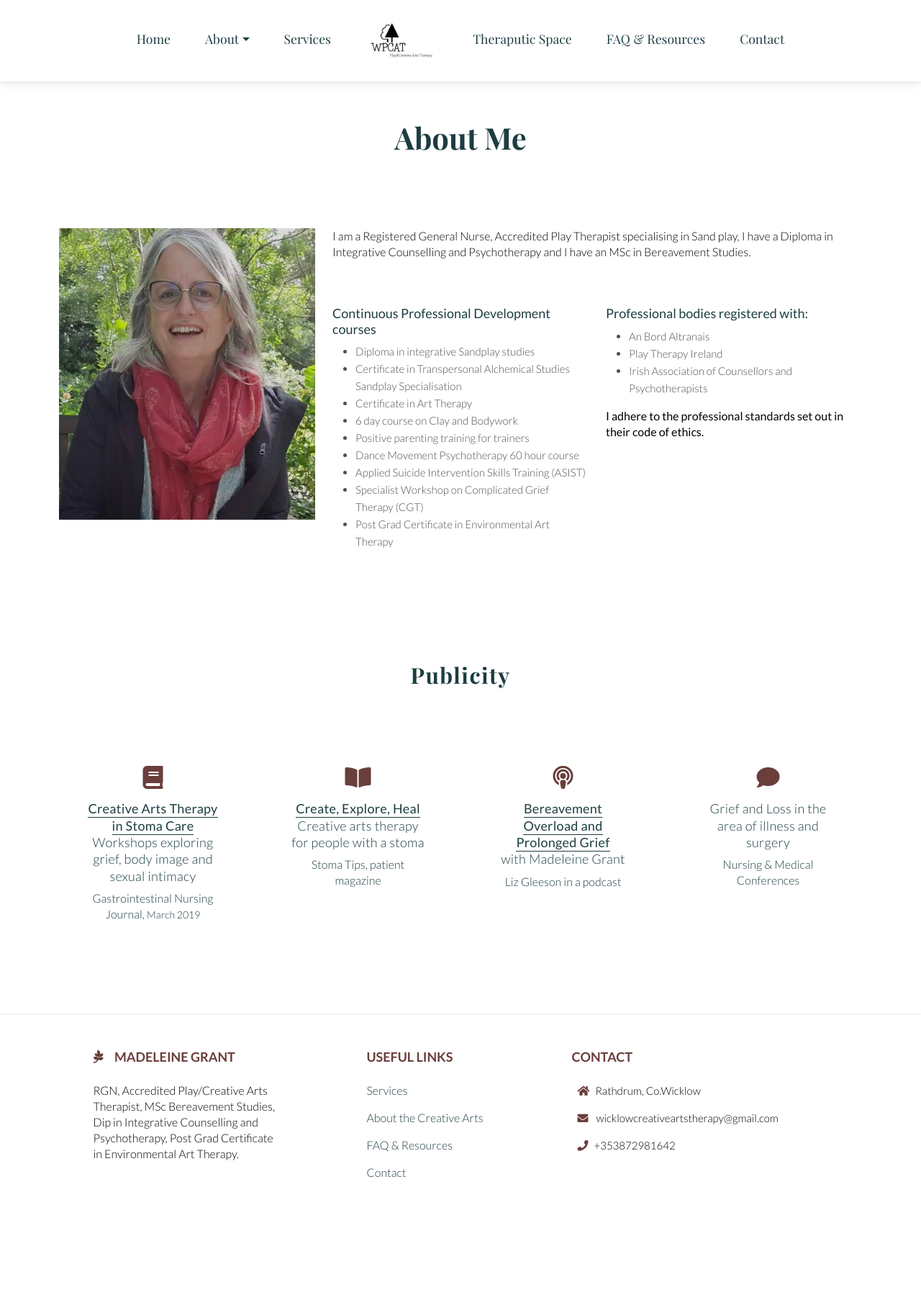
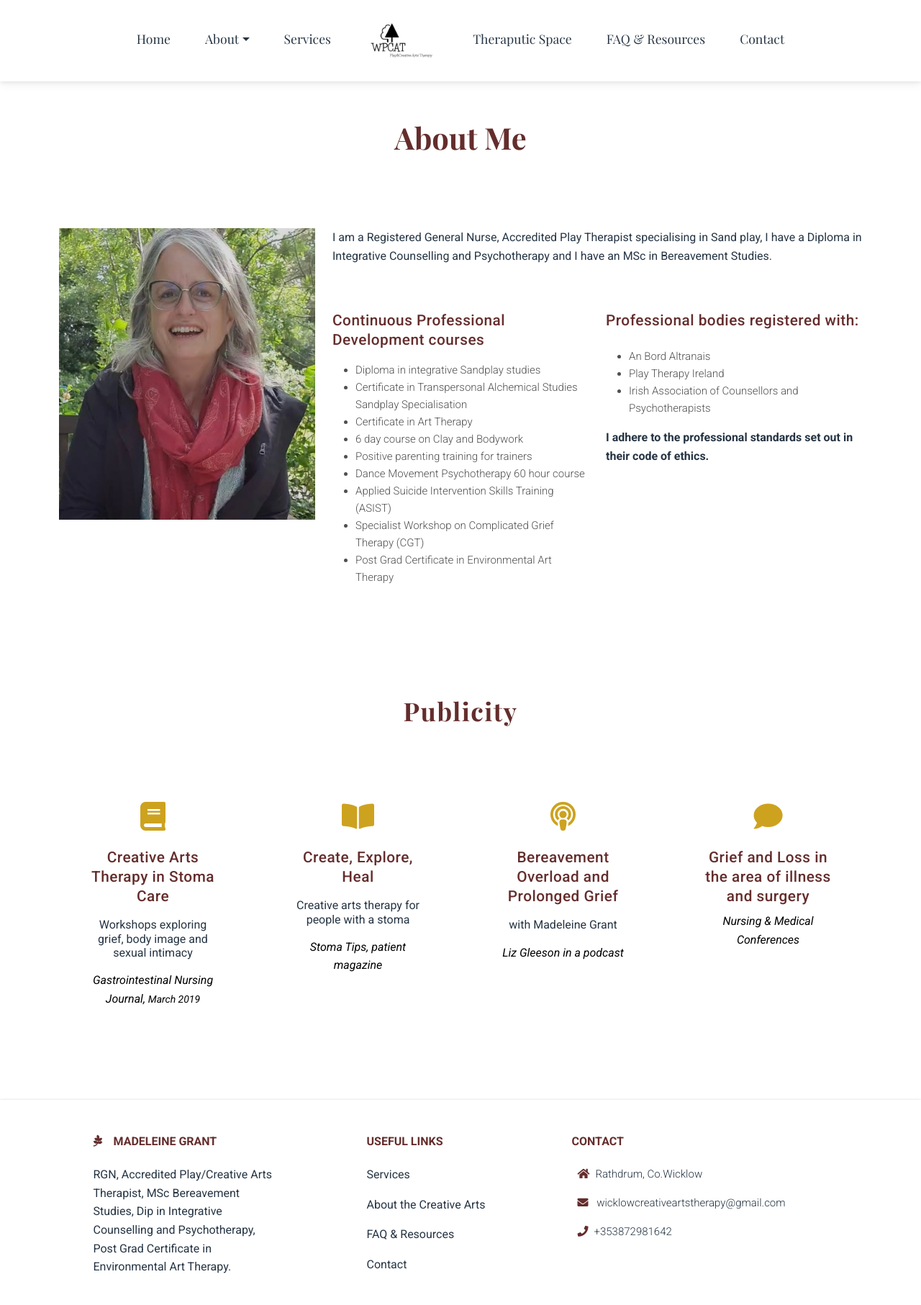
Before and after one commit to ClaireLally8/WicklowPCAT, a Flask app: page /about-me in a window 1280 px wide. Shown: the whole page at 72% size. Before the commit the page ends 1636 px from the top, so only its background shows below. Run offline with Flask 2, Linux system fonts and the light colour scheme; some libraries are stand-ins or nearby versions.

Commit message:
Fixed colours

```diff
--- /dev/null
+++ b/app/static/css/navbar_footer.css
@@ -0,0 +1,37 @@
+.navbar {
+	background-color: white;
+	font-family: 'Playfair Display';
+}
+.nav-link, .dropdown-item {
+	font-size:1.1rem;
+	color: var(--navy);
+}
+.nav-link:focus, .nav-link:hover, .nav-tabs .nav-link.active {
+	color:var(--red);
+}
+.nav-tabs .nav-link.active {
+	border-color:var(--red);
+}
+.nav-text {
+	padding-top:1rem;
+}
+.footer-heading{
+	color:var(--red);
+	font-family:Roboto;
+	font-weight:700;
+}
+.footer-icon {
+	color:var(--red);
+}
+.footer-text{
+	font-family:Roboto;
+	font-weight:300;
+	font-size:15px;
+}
+.footer-link {
+	color:var(--navy);
+}
+.footer-link:hover{
+	color:var(--red);
+	text-decoration: underline;
+}
--- a/app/static/css/styles.css
+++ b/app/static/css/styles.css
@@ -1,11 +1,10 @@
-@import url('https://fonts.googleapis.com/css2?family=Lato:ital,wght@0,100;0,300;0,400;0,700;0,900;1,100;1,300;1,400;1,700;1,900&family=Playfair+Display:wght@400;500;600;700;800&display=swap');
+@import url('https://fonts.googleapis.com/css2?family=Playfair+Display:wght@400;500;600;700;800&family=Roboto:ital,wght@0,100;0,300;0,400;0,500;0,700;0,900;1,400&display=swap');
 
 :root {
-	--p-darkpurple: #c3613f;
-	--p-navy: #1C3D41;
-	--s-gold: #cf9c20;
-	--s-gray:#6c8893;
-	--s-purple: #693E3B;
+	--navy: #253443;
+	--red:#642d2c;
+	--gold: #CDA21F;
+	--grey: #37475F;
 }
 * {
 	box-sizing: border-box;
@@ -36,111 +35,68 @@ h1 {
 	font-weight: 700;
 	line-height: 60px;
 	font-family:'Playfair Display';
-	color:var(--p-navy);
+	color:var(--red);
 }
 h2 {
-	font-size: 1.9em;
-	font-style: normal;
+	font-size: 2.2em;
 	font-weight: 700;
 	letter-spacing: 1.5px;
 	line-height: 60px;
 	font-family:'Playfair Display';
-	color:var(--p-navy);
+	color:var(--red);
 }
 h3 {
 	font-family:'Playfair Display';
-	font-size:24px;
-	font-weight:600;
-	color:var(--s-purple);
+	font-size:1.7rem;
+	font-weight:700;
+	color:var(--red);
 	letter-spacing: 1px;
 	padding-bottom:0.8em;
 	padding-top:0.8em;
 }
 h4 {
-	font-family:'Lato';
+	font-family:'Roboto';
 	font-weight:500;
-	font-size:18px;
-	color:var(--p-navy);
+	font-size:1.5rem;
+	color:var(--red);
 }
 h5{
-	font-family:'Lato';
-	font-weight:300;
-	color:var(--p-navy);
+	font-family:'Roboto';
+	font-weight:500;
+	color:var(--red);
 	line-height: 1.3;
-	letter-spacing: 0.3px;
-	font-size:18px;
+	letter-spacing: 0.5px;
+	font-size:1.3rem;
 }
 h5 a {
-	color:var(--p-navy);
-}
-h5 a strong {
-	border-bottom: 1px solid var(--p-navy);
-     padding-bottom: 1px;
+	color:var(--red);
 }
 h5 a:hover{
-	color:var(--p-darkpurple)!important;
-	border-bottom: 1px solid var(--p-darkpurple);
+	color:var(--grey)!important;
+	text-decoration: underline;
 }
 h6 {
-	font-size:18px;
-	color: black;
-	font-family:Lato;
-	font-weight:300;
+	font-size:1rem;
+	color: var(--navy);
+	font-family:Roboto;
+	font-weight:400;
 }
 p {
-	font-family: Lato, sans-serif;
+	font-family: Roboto;
 	font-size: 1em;
-	font-weight: 300;
-	line-height: 22px;
-	color:black;
+	font-weight: 400;
+	color:var(--navy);
 }
 span {
 	font-weight:bold;
 	font-style: normal;
-	color:var(--s-purple);
+	color:var(--red);
 }
 label {
-	font-family: Lato;
+	font-family: Roboto;
 	font-size:1rem;
-	color:var(--p-navy);
+	color:var(--navy);
 	font-weight:300;
-}
-.footer-heading{
-	color:var(--s-purple);
-	font-family:lato;
-	font-weight:700;
-}
-.footer-icon {
-	color:var(--s-purple);
-}
-.footer-text{
-	font-family:Lato;
-	font-weight:300;
-	font-size:15px;
-}
-.footer-link {
-	color:var(--p-navy);
-}
-.footer-link:hover{
-	color:var(--s-purple);
-	text-decoration: underline;
-}
-.navbar {
-	background-color: white;
-	font-family: 'Playfair Display';
-}
-.nav-link, .dropdown-item {
-	font-size:1.1rem;
-	color: var(--p-navy);
-}
-.nav-link:focus, .nav-link:hover, .nav-tabs .nav-link.active {
-	color:var(--s-purple);
-}
-.nav-tabs .nav-link.active {
-	border-color:var(--s-purple);
-}
-.nav-text {
-	padding-top:1rem;
 }
 
 .overlay-text {
@@ -148,30 +104,25 @@ label {
 	text-shadow: 20px 20px 10px #000000;
 }
 .sub-heading {
-	font-family: Lato, sans-serif;
+	font-family: Roboto;
 	font-size: 24px;
-	font-style: normal;
 	font-weight: 300;
-	letter-spacing: normal;
+	letter-spacing: 1px;
 	line-height: 30px;
-	text-transform: none;
-	color:var(--s-purple);
+	color:var(--s-darkred);
 }
 .about-list-item {
-	font-family:Lato;
+	font-family:Roboto;
 	font-weight:300;
 	font-size:15px;
 }
 .publicity-icons {
-	font-size:2rem;
-	color:var(--s-purple);
+	font-size:2.5rem;
+	color:var(--gold);
 }
 .publicity-par {
-	color: var(--p-navy);
-	font-size:16px;
-}
-.quote {
-	font-style:italic;
+	color: black;
+	font-size:1rem;
 }
 .hero-image {
 	background: url(../images/hero_image.png) no-repeat center center!important;
@@ -202,11 +153,15 @@ label {
 	max-width:auto;
 }
 .btn {
-    background-color:var(--s-gold);
 	color:white;
+	background-color:var(--grey);
 	font-size:12px;
 	font-weight:400;
-	font-family:Lato;
+	font-family:Roboto;
+}
+.btn:hover {
+	color:white;
+	background-color:var(--red)
 }
 .carousel-control-next-icon, .carousel-control-prev-icon {
 	color:white;
--- a/app/templates/about_me.html
+++ b/app/templates/about_me.html
@@ -12,7 +12,7 @@
             </div>
             <div class="row my-5">
                 <div class="col-md-6 py-3">
-                    <h4>Continuous Professional Development courses</h4>
+                    <h5 class="mb-3">Continuous Professional Development courses</h5>
                     <ul class="about-list">
                         <li class="about-list-item">Diploma in integrative Sandplay studies</li>
                         <li class="about-list-item">Certificate in Transpersonal Alchemical Studies Sandplay Specialisation</li>
@@ -25,7 +25,7 @@
                         <li class="about-list-item">Post Grad Certificate in Environmental Art Therapy</li>
                     </ul>
                 </div>
-                <div class="col-md-6 py-3"><h4>Professional bodies registered with: </h4>
+                <div class="col-md-6 py-3"><h5 class="mb-4">Professional bodies registered with: </h5>
                     <ul class="about-list">
                         <li class="about-list-item">An Bord Altranais</li>
                         <li class="about-list-item">Play Therapy Ireland</li>
@@ -41,24 +41,27 @@
         <h2 class = "text-center mb-5">Publicity</h2>
               <div class="row d-flex justify-content-around">
                 <div class="col-sm-6 col-md-3 col-lg-3 p-5">
-                  <i class="fas fa-book publicity-icons d-flex justify-content-center mb-3"></i>
-                  <h5 class="text-center publicity-link"><a href ="https://www.magonlinelibrary.com/doi/full/10.12968/gasn.2019.17.2.24" target="_blank"><strong>Creative Arts Therapy in Stoma Care</strong><br>Workshops exploring grief, body image and sexual intimacy</a></h5>
-                  <p class="publicity-par text-center">Gastrointestinal Nursing Journal, <small>March 2019</small></p>
+                  <i class="fas fa-book publicity-icons d-flex justify-content-center mb-4"></i>
+                  <h5 class="text-center publicity-link my-2"><a href ="https://www.magonlinelibrary.com/doi/full/10.12968/gasn.2019.17.2.24" target="_blank">Creative Arts Therapy in Stoma Care</a></h5>
+                    <h6 class="text-center my-3">Workshops exploring grief, body image and sexual intimacy</h6>
+                  <p class="publicity-par fst-italic text-center">Gastrointestinal Nursing Journal, <small>March 2019</small></p>
                 </div>
                 <div class="col-sm-6 col-md-3 col-lg-3 p-5">
-                  <i class="fas fa-book-open publicity-icons d-flex justify-content-center mb-3"></i>
-                    <h5 class="text-center publicity-link"><a href = "https://www.stomatips.com/features/article/create-explore-heal-creative-arts-therapy-for-people-with-a-stoma" target="_blank"><strong>Create, Explore, Heal</strong><br>Creative arts therapy for people with a stoma</a></h5>
-                    <p class="publicity-par text-center">Stoma Tips, patient magazine</p>
+                  <i class="fas fa-book-open publicity-icons d-flex justify-content-center mb-4"></i>
+                    <h5 class="text-center publicity-link my-2"><a href = "https://www.stomatips.com/features/article/create-explore-heal-creative-arts-therapy-for-people-with-a-stoma" target="_blank">Create, Explore, Heal</a></h5>
+                    <h6 class="text-center my-3">Creative arts therapy for people with a stoma</h6>
+                    <p class="fst-italic publicity-par text-center">Stoma Tips, patient magazine</p>
                   </div>
                 <div class="col-sm-6 col-md-3 col-lg-3 z-depth-2 p-5">
-                  <i class="fas fa-podcast publicity-icons d-flex justify-content-center mb-3"></i>
-                  <h5 class="text-center publicity-link"><a href = "https://www.shapesofgrief.com/podcast/gs15wkwsa9rvs7k6ml6s6irwoez0b2?rq=Madeleine%20Grant" target="_blank"><strong>Bereavement Overload and Prolonged Grief</strong><br>with Madeleine Grant</a></h5>
-                  <p class="publicity-par text-center">Liz Gleeson in a podcast</p>
+                  <i class="fas fa-podcast publicity-icons d-flex justify-content-center mb-4"></i>
+                  <h5 class="text-center publicity-link my-2"><a href = "https://www.shapesofgrief.com/podcast/gs15wkwsa9rvs7k6ml6s6irwoez0b2?rq=Madeleine%20Grant" target="_blank">Bereavement Overload and Prolonged Grief</a></h5>
+                  <h6 class="text-center my-3">with Madeleine Grant</h6>
+                  <p class="publicity-par fst-italic text-center">Liz Gleeson in a podcast</p>
                 </div>
                 <div class="col-sm-6 col-md-3 col-lg-3 p-5">
-                  <i class="fas fa-comment publicity-icons d-flex justify-content-center mb-3"></i>
-                  <h5 class="text-center">Grief and Loss in the area of illness and surgery</h5>
-                  <p class="publicity-par text-center">Nursing & Medical Conferences</p>
+                  <i class="fas fa-comment publicity-icons d-flex justify-content-center mb-4"></i>
+                  <h5 class="text-center my-2">Grief and Loss in the area of illness and surgery</h5>
+                  <p class="publicity-par fst-italic text-center mb-3">Nursing & Medical Conferences</p>
                 </div>
               </div>
     </div>
--- a/app/templates/components/resources.html
+++ b/app/templates/components/resources.html
@@ -8,7 +8,7 @@
           <img src="{{ resource.image }}" class="pic-small px-5 card-img-top" alt="{{resource.name}}" />
           <div class="card-body">
             <h5 class="card-title pb-2">{{ resource.name}}</h5>
-            <a href="{{resource.url}}" target="_blank" class="btn px-4">View Site</a>
+            <a href="{{resource.url}}" target="_blank" class="btn px-4 mt-3">View Site</a>
           </div>
         </div>
       </div>
--- a/app/templates/index.html
+++ b/app/templates/index.html
@@ -11,7 +11,7 @@
    <div class = "container my-5">
       <div class="row">
          <div class="col-sm-10 col-md-10 col-lg-8 offset-sm-1 offset-md-1 offset-lg-2">
-            <p class="sub-heading text-center my-5 mx-3">Madeleine Grant, RGN, Accredited Play/Creative Arts Therapist, MSc Bereavement Studies, Dip in Integrative Counselling and Psychotherapy, Post Grad Certificate in Environmental Art Therapy.</p>
+            <p class="sub-heading my-5 mx-3">Madeleine Grant, RGN, Accredited Play/Creative Arts Therapist, MSc Bereavement Studies, Dip in Integrative Counselling and Psychotherapy, Post Grad Certificate in Environmental Art Therapy.</p>
          </div>
       </div>
    </div>
@@ -39,8 +39,8 @@
          </div>
          <div class="col-sm-12 col-md-6 col-lg-6">
             <h3 class="my-3">What is Environmental Arts Therapy </h3>
-            <p>"Environmental Art Therapy is when we bring our therapy sessions out into nature. Nature has a way of giving us what we need at any given time.</p>
-            <p>Being out in its wildness and its absolute beauty reminds us of how insignificant we are in the greater scheme of things and what seems like an insurmountable obstacle is actually manageable if seen from another perspective."</p>
+            <p>Environmental Art Therapy is when we bring our therapy sessions out into nature. Nature has a way of giving us what we need at any given time.</p>
+            <p>Being out in its wildness and its absolute beauty reminds us of how insignificant we are in the greater scheme of things and what seems like an insurmountable obstacle is actually manageable if seen from another perspective.</p>
          </div>
       </div>
    </div>
--- a/app/templates/structure.html
+++ b/app/templates/structure.html
@@ -11,6 +11,7 @@
       <link href="https://fonts.googleapis.com/css?family=Roboto:300,400,500,700&display=swap" rel="stylesheet"/>
       <link href="https://cdnjs.cloudflare.com/ajax/libs/mdb-ui-kit/3.10.1/mdb.min.css" rel="stylesheet"/>
       <link rel="stylesheet" href="{{ url_for('static', filename='css/styles.css') }}" type="text/css"/>
+      <link rel="stylesheet" href="{{ url_for('static', filename='css/navbar_footer.css') }}" type="text/css"/>
       {% block extra_css %}{% endblock %}
       {% block additional_js %}{% endblock %}
    </head>
```
Also changed, not shown: app/static/css/accordion.css (+7 -12 lines), app/templates/about_arts.html (+12 -12 lines), app/templates/services.html (+4 -4 lines).
